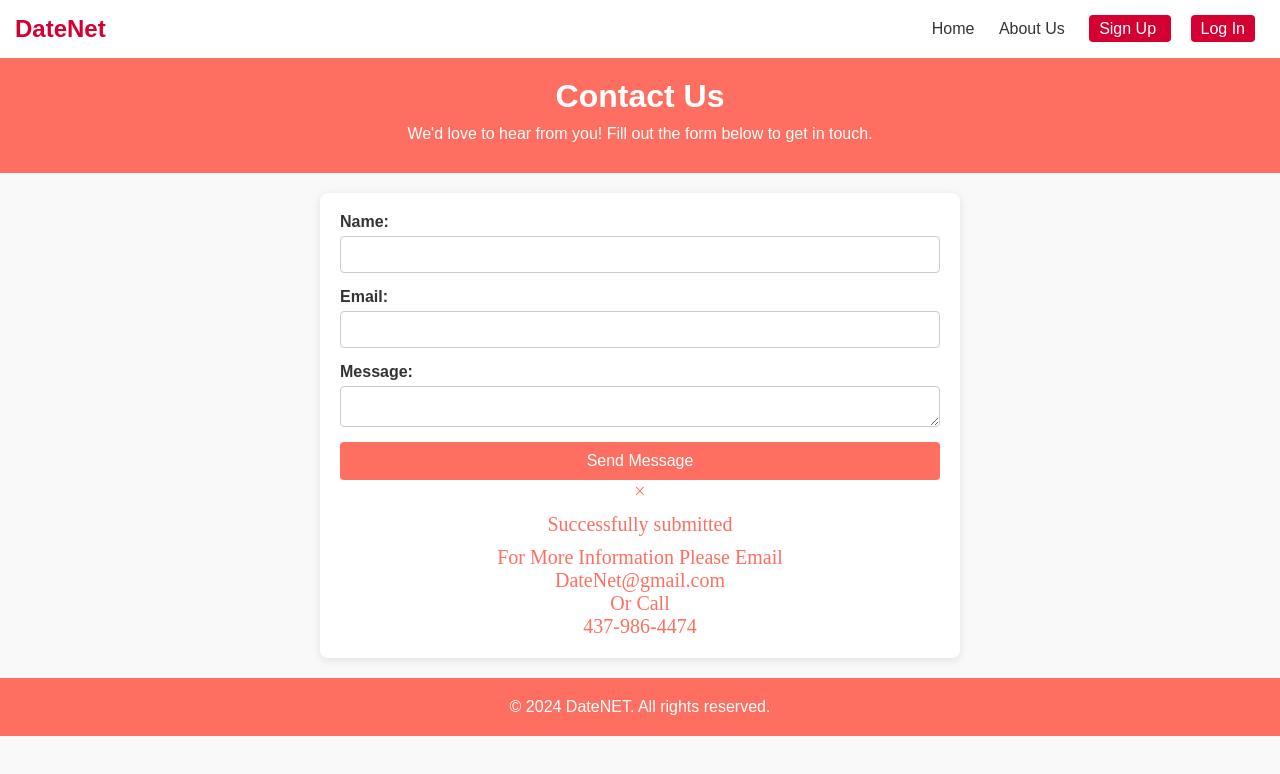
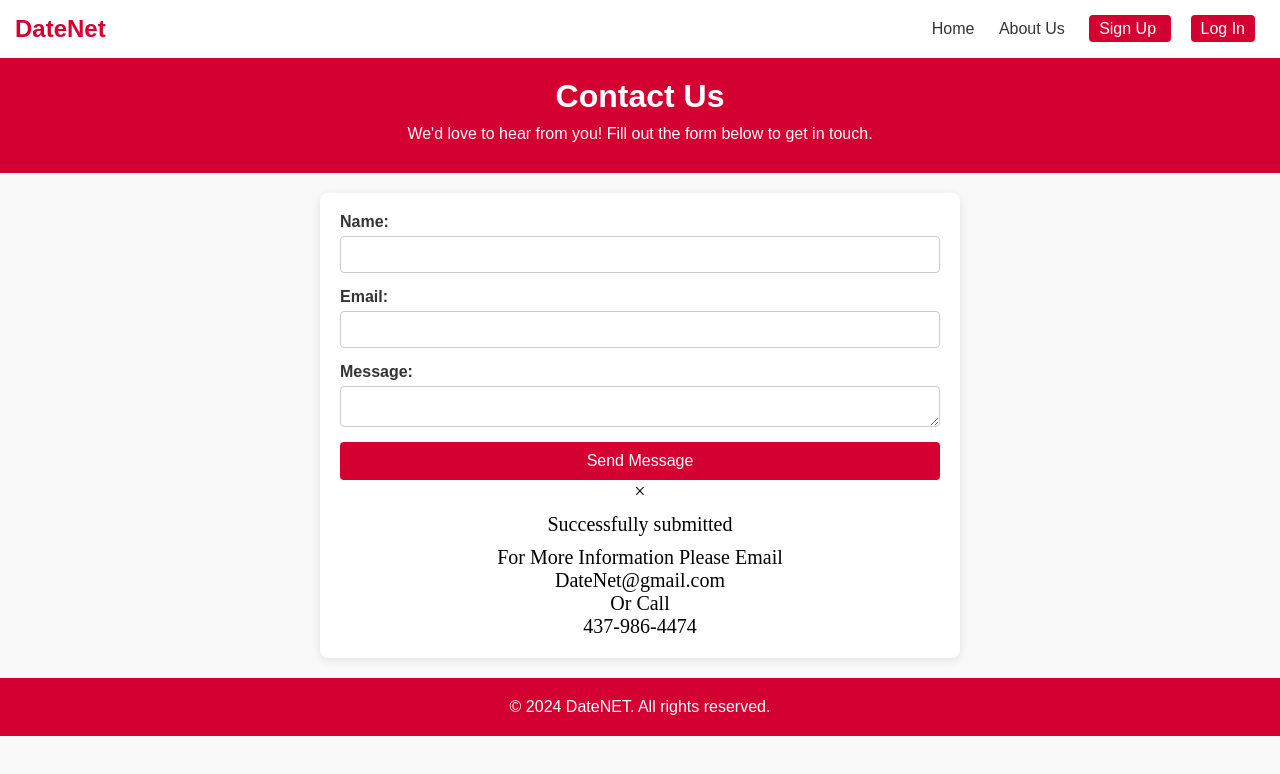
Before and after one commit to arryllopez/DateNet, a website: page Views/ContactUs.html in a window 1280 px wide. Drawn offline with Linux system fonts and the light colour scheme.

```diff
--- a/Views/ContactUS.css
+++ b/Views/ContactUS.css
@@ -55,7 +55,7 @@
         }
 
         header {
-            background-color: #ff6f61;
+            background-color: #d50032;
             color: white;
             padding: 20px;
             text-align: center;
@@ -100,7 +100,7 @@
 
         button {
             padding: 10px;
-            background-color: #ff6f61;
+            background-color: #d50032;
             color: white;
             border: none;
             border-radius: 4px;
@@ -116,12 +116,12 @@
             text-align: center;
             margin-top: 20px;
             padding: 10px;
-            background-color: #ff6f61;
+            background-color: #d50032;
             color: white;
         }
         div{
             text-align: center;
             font-family: Times New Roman, sans-serif;
             font-size: 20px;
-            color: #ff6f61;
+            color: black;
         }
```
